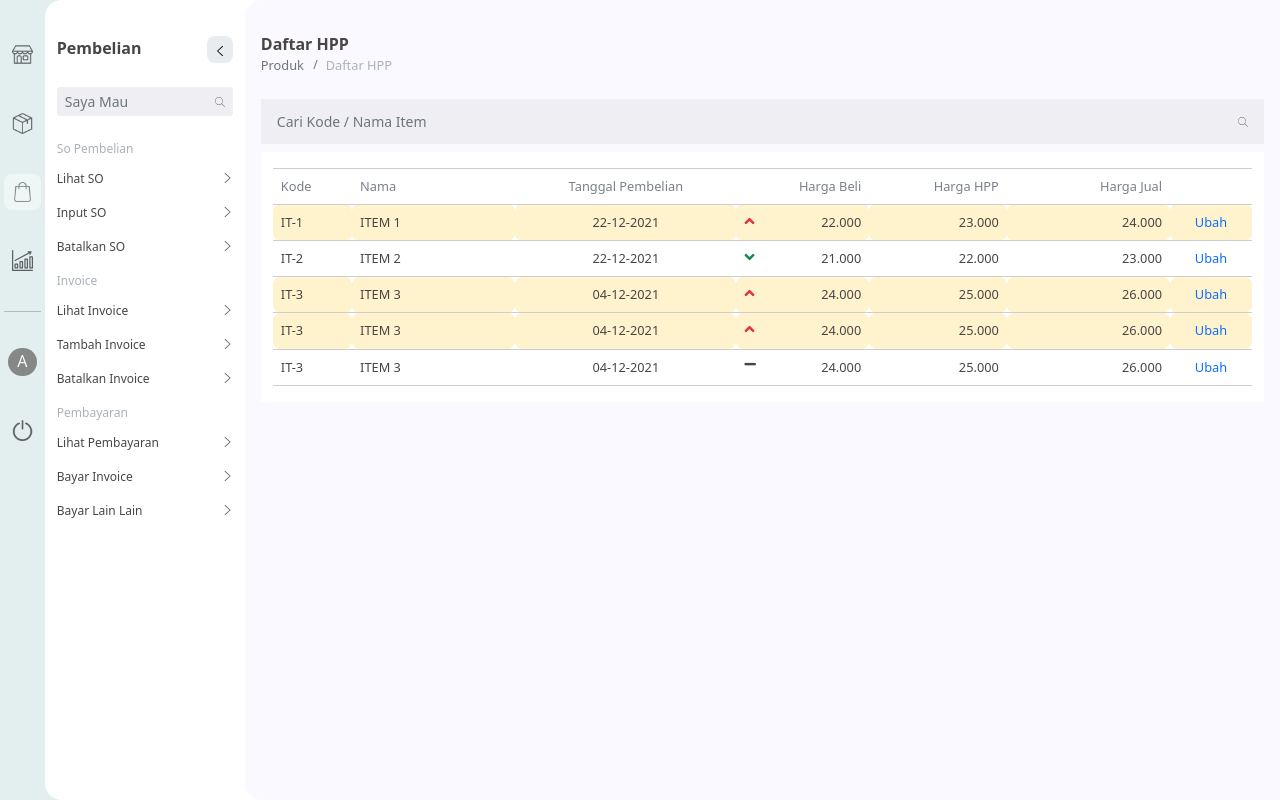
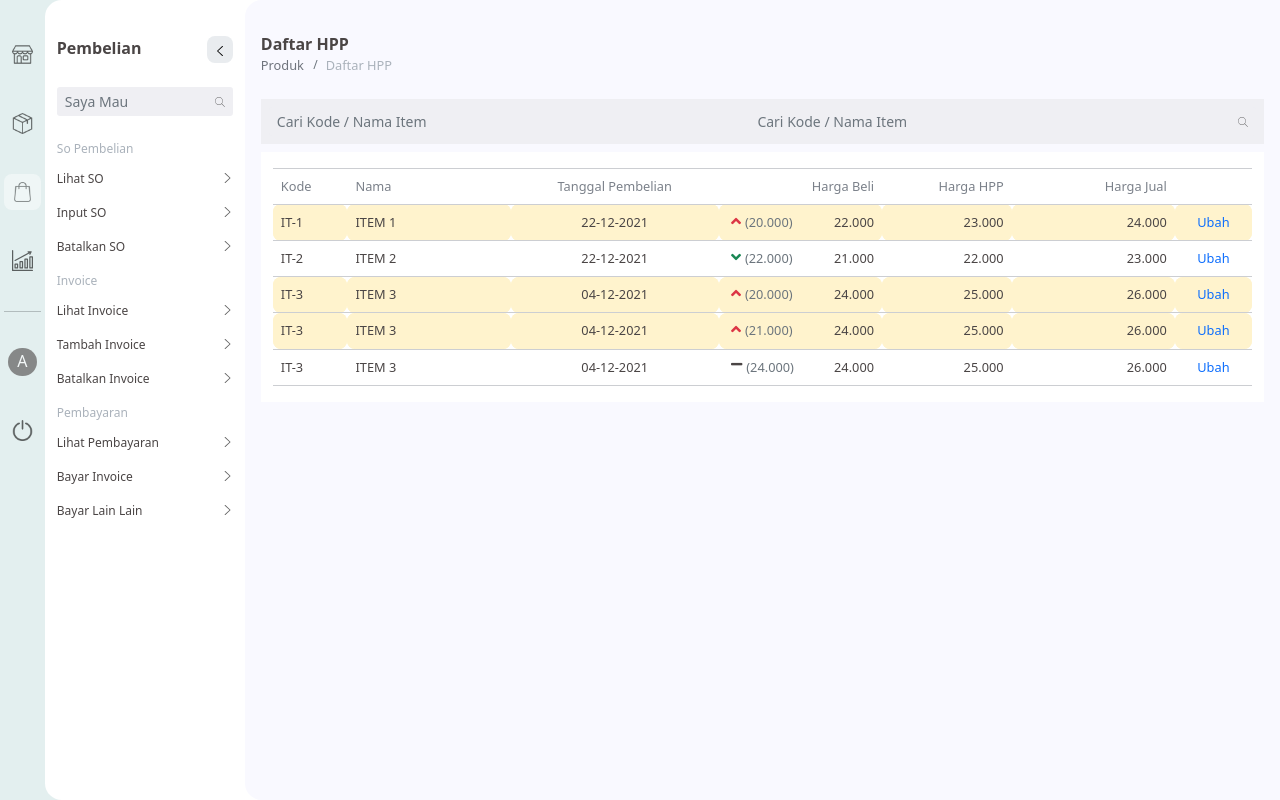
Before and after one commit to SODA-ID/soda-id.github.io, a plain HTML site: page design/Product/hpp.html in a window 1280 px wide. Drawn offline with Linux system fonts and the light colour scheme.

Commit message:
Website update

```diff
--- a/design/Product/hpp.html
+++ b/design/Product/hpp.html
@@ -128,7 +128,7 @@
                                     </div>
                                 </div>
                                 <div class="row mx-0 py-2" style="background-color: #efeff3;">
-                                    <div class="col-12 input-group px-2 input-group-sm searchbar"><input type="text" class="form-control" placeholder="Cari Kode / Nama Item"><span class="input-group-text"><img class="icon" src="../assets/img/search.svg" width="10"></span></div>
+                                    <div class="col-12 input-group px-2 input-group-sm searchbar"><input type="text" class="form-control" placeholder="Cari Kode / Nama Item"><input type="text" class="form-control" placeholder="Cari Kode / Nama Item"><span class="input-group-text"><img class="icon" src="../assets/img/search.svg" width="10"></span></div>
                                 </div>
                                 <div class="row mt-2 mx-0">
                                     <div class="col-12 bg-white">
@@ -142,7 +142,7 @@
                                                         <td>Kode</td>
                                                         <td class="col-2">Nama</td>
                                                         <td class="text-center">Tanggal Pembelian</td>
-                                                        <td class="text-end">Harga Beli</td>
+                                                        <td class="text-end col-2">Harga Beli</td>
                                                         <td class="text-end" style="text-align: right;">Harga HPP</td>
                                                         <td class="text-end col-2 text-right" style="text-align: right;">Harga Jual</td>
                                                         <td class="text-center text-right"></td>
@@ -151,7 +151,9 @@
                                                         <td>IT-1</td>
                                                         <td class="col-2">ITEM 1</td>
                                                         <td class="text-center">22-12-2021</td>
-                                                        <td class="text-end">22.000<i class="fas fa-angle-up d-inline float-start text-danger" style="font-size: 16px;"></i></td>
+                                                        <td class="text-end">22.000<i class="fas fa-angle-up d-inline float-start text-danger px-1" style="font-size: 16px;"></i>
+                                                            <p class="d-inline mb-0 float-start pl-2 text-small text-secondary">(20.000)</p>
+                                                        </td>
                                                         <td class="text-end">23.000</td>
                                                         <td class="text-end">24.000</td>
                                                         <td class="text-center"><a href="#">Ubah</a></td>
@@ -160,7 +162,9 @@
                                                         <td>IT-2</td>
                                                         <td class="col-2">ITEM 2</td>
                                                         <td class="text-center">22-12-2021</td>
-                                                        <td class="text-end">21.000<i class="fas fa-angle-down d-inline float-start text-success" style="font-size: 16px;"></i></td>
+                                                        <td class="text-end">21.000<i class="fas fa-angle-down d-inline float-start text-success px-1" style="font-size: 16px;"></i>
+                                                            <p class="d-inline mb-0 float-start pl-2 text-small text-secondary">(22.000)</p>
+                                                        </td>
                                                         <td class="text-end">22.000</td>
                                                         <td class="text-end">23.000</td>
                                                         <td class="text-center"><a href="#">Ubah</a></td>
@@ -169,7 +173,9 @@
                                                         <td>IT-3</td>
                                                         <td class="col-2">ITEM 3</td>
                                                         <td class="text-center">04-12-2021</td>
-                                                        <td class="text-end">24.000<i class="fas fa-angle-up d-inline float-start text-danger" style="font-size: 16px;"></i></td>
+                                                        <td class="text-end">24.000<i class="fas fa-angle-up d-inline float-start text-danger px-1" style="font-size: 16px;"></i>
+                                                            <p class="d-inline mb-0 float-start pl-2 text-small text-secondary">(20.000)</p>
+                                                        </td>
                                                         <td class="text-end">25.000</td>
                                                         <td class="text-end">26.000</td>
                                                         <td class="text-center"><a href="#">Ubah</a></td>
@@ -178,7 +184,9 @@
                                                         <td>IT-3</td>
                                                         <td class="col-2">ITEM 3</td>
                                                         <td class="text-center">04-12-2021</td>
-                                                        <td class="text-end">24.000<i class="fas fa-angle-up d-inline float-start text-danger" style="font-size: 16px;"></i></td>
+                                                        <td class="text-end">24.000<i class="fas fa-angle-up d-inline float-start text-danger px-1" style="font-size: 16px;"></i>
+                                                            <p class="d-inline mb-0 float-start pl-2 text-small text-secondary">(21.000)</p>
+                                                        </td>
                                                         <td class="text-end">25.000</td>
                                                         <td class="text-end">26.000</td>
                                                         <td class="text-center"><a href="#">Ubah</a></td>
@@ -187,7 +195,9 @@
                                                         <td>IT-3</td>
                                                         <td class="col-2">ITEM 3</td>
                                                         <td class="text-center">04-12-2021</td>
-                                                        <td class="text-end">24.000<i class="fas fa-minus d-inline float-start text-s" style="font-size: 13px;"></i></td>
+                                                        <td class="text-end">24.000<i class="fas fa-minus d-inline float-start text-s px-1" style="font-size: 13px;"></i>
+                                                            <p class="d-inline mb-0 float-start pl-2 text-small text-secondary">(24.000)</p>
+                                                        </td>
                                                         <td class="text-end">25.000</td>
                                                         <td class="text-end">26.000</td>
                                                         <td class="text-center"><a href="#">Ubah</a></td>
```
Also changed, not shown: 1 other file.
